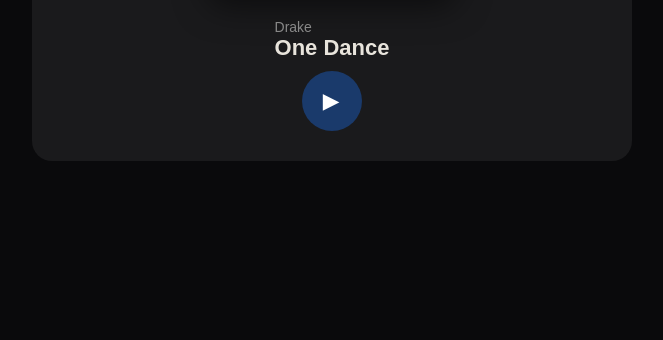
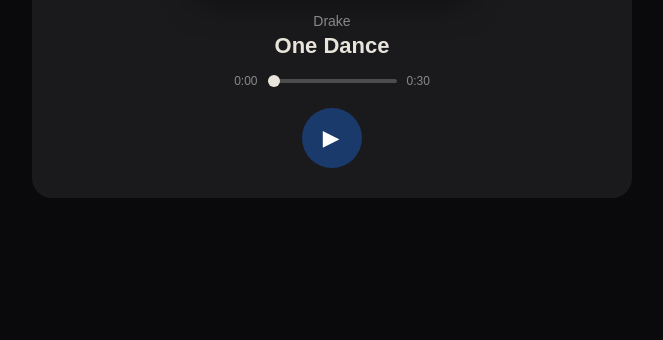
Before and after one commit to matheusnw1/vibefy.py, a Flask app: page / in a window 1280 px wide. Shown: the part 460-800 px from the top of the page, without its empty margins (308-971 px from the left). Run offline with Flask 3, Linux system fonts and the light colour scheme; parts of the project's set-up code (start-up, migrations or seed data) failed here and were passed over.

Commit message:
JavaScript do botão de play e pausa

```diff
--- /dev/null
+++ b/static/script.js
@@ -0,0 +1,42 @@
+function buscar() {
+    let humor = document.getElementById('humor').value;
+    let musica1 = document.getElementById('t1').value;
+    let musica2 = document.getElementById('t2').value;
+    let musica3 = document.getElementById('t3').value;
+
+    let gostos = [musica1, musica2, musica3].filter(m => m !== '');
+
+    fetch('/buscar', {
+        method: 'POST',
+        headers: { 'Content-Type': 'application/json' },
+        body: JSON.stringify({ humor: humor, gostos: gostos })
+    })
+    .then(res => res.json())
+    .then(data => {
+        document.getElementById('resultado').style.display = 'block';
+        document.getElementById('capa').src = data.capa;
+        let partes = data.nome.split(' - ');
+        document.getElementById('artista').textContent = partes[0];
+        document.getElementById('nome').textContent = partes[1];
+        document.getElementById('audio').src = data.preview;
+
+        document.getElementById('play').innerText = '▶';
+    });
+}
+
+document.addEventListener('DOMContentLoaded', () => {
+    const botao = document.getElementById('play');
+    const audio = document.getElementById('audio');
+
+    if (botao) {
+        botao.addEventListener('click', () => {
+            if (audio.paused) {
+                audio.play();
+                botao.innerText = '⏸';
+            } else {
+                audio.pause();
+                botao.innerText = '▶';
+            }
+        });
+    }
+});
--- a/static/style.css
+++ b/static/style.css
@@ -1,4 +1,3 @@
-
 * {
     margin: 0;
     padding: 0;
@@ -15,14 +14,12 @@ body {
     max-width: 700px;
     margin: 0 auto;
     padding: 160px 40px;
-
 }
 
 .titulo {
     color: #e8e4dc;
     letter-spacing: 2px;
     font-weight: 600;
-
 }
 
 h1 {
@@ -43,7 +40,7 @@ em {
 }
 
 .musicas {
-    display:flex;
+    display: flex;
     flex-direction: row;
     gap: 15px;
 }
@@ -58,6 +55,34 @@ input {
     color: #e8e4dc;
 }
 
+input[type="range"] {
+    -webkit-appearance: none;
+    appearance: none;
+    width: 100%;
+    height: 4px;
+    background: linear-gradient(to right, #e8e4dc 0%, #4d4d4d 0%);
+    border: none;
+    border-radius: 2px;
+    padding: 0;
+    margin-bottom: 0;
+    cursor: pointer;
+}
+
+input[type="range"]::-webkit-slider-thumb {
+    -webkit-appearance: none;
+    width: 12px;
+    height: 12px;
+    border-radius: 50%;
+    background: #e8e4dc;
+    cursor: pointer;
+    margin-top: -4px;
+}
+
+input[type="range"]::-webkit-slider-runnable-track {
+    height: 4px;
+    border-radius: 2px;
+}
+
 .label {
     color: #888;
     font-size: 11px;
@@ -65,7 +90,6 @@ input {
     margin-bottom: 10px;
     margin-top: 15px;
 }
-
 
 ::placeholder {
     color: #888;
@@ -94,27 +118,23 @@ button:hover {
     background-color: #1e3b8a88;
 }
 
-/* audio {
-    display: none;
-} */
-
 .player {
     background-color: #1a1a1c;
     border-radius: 20px;
     padding: 30px;
     width: 600px;
-
     display: flex;
     flex-direction: column;
     align-items: center;
 }
 
 #capa {
-    width: 250px;
-    height: 250px;
+    width: 280px;
+    height: 280px;
     border-radius: 20px;
     margin-bottom: 20px;
     box-shadow: 0 8px 32px rgba(0,0,0,0.5);
+    object-fit: cover;
 }
 
 #resultado {
@@ -132,12 +152,30 @@ button:hover {
 #artista {
     color: #888;
     font-size: 14px;
+    text-align: center;
+    margin-bottom: 4px;
 }
 
 #nome {
     color: #e8e4dc;
     font-size: 22px;
     font-weight: 600;
+    text-align: center;
+    margin-bottom: 10px;
+}
+
+.progresso {
+    display: flex;
+    align-items: center;
+    gap: 10px;
+    width: 100%;
+    margin-top: 15px;
+}
+
+.progresso span {
+    color: #888;
+    font-size: 12px;
+    white-space: nowrap;
 }
 
 .player button {
@@ -148,4 +186,11 @@ button:hover {
     border: none;
     font-size: 20px;
     cursor: pointer;
+    margin-top: 20px;
+    transition: transform 0.1s, background-color 0.2s;
 }
+
+.player button:hover {
+    background-color: #2a5ab0;
+    transform: scale(1.05);
+}
--- a/templates/index.html
+++ b/templates/index.html
@@ -32,41 +32,18 @@
         <div class="player" id="player">
           <img src="https://is1-ssl.mzstatic.com/image/thumb/Music115/v4/95/f5/87/95f587f7-21c3-d5f9-d81a-4350f9caa020/16UMGIM27643.rgb.jpg/600x600bb.jpg" alt="" id="capa">
           <div class="player-info">
-            <div class="player-info">
               <p id="artista">Drake</p>
               <p id="nome">One Dance</p>
-            </div>
+              <div class="progresso">
+                <span id="tempo-atual">0:00</span>
+                <input type="range" id="barra-progresso" value="0" min="0" max="100">
+                <span id="tempo-total">0:30</span>
+              </div>
           </div>
-          <button onclick="togglePlay()">▶</button>
+          <button id="play" onclick="togglePlay()">▶</button>
         </div>
     </div>
   </div>
-  <script>
-
-    function buscar() {
-      let humor = document.getElementById('humor').value
-
-      let musica1 = document.getElementById('t1').value
-      let musica2 = document.getElementById('t2').value
-      let musica3 = document.getElementById('t3').value
-
-      let gostos = [musica1, musica2, musica3].filter(m => m !== '')
-
-      fetch('/buscar', {
-        method:'POST',
-        headers: {'Content-Type': 'application/json'},
-        body: JSON.stringify({humor: humor, gostos: gostos})
-      })
-      .then(res => res.json())
-      .then(data => {
-          document.getElementById('resultado').style.display = 'block'
-          document.getElementById('capa').src = data.capa
-          let partes = data.nome.split(' - ')
-          document.getElementById('artista').textContent = partes[0]
-          document.getElementById('nome').textContent = partes[1]
-          document.getElementById('audio').src = data.preview
-    })
-    }
-  </script>
+  <script src="{{ url_for('static', filename='script.js') }}"></script>
 </body>
 </html>
```
